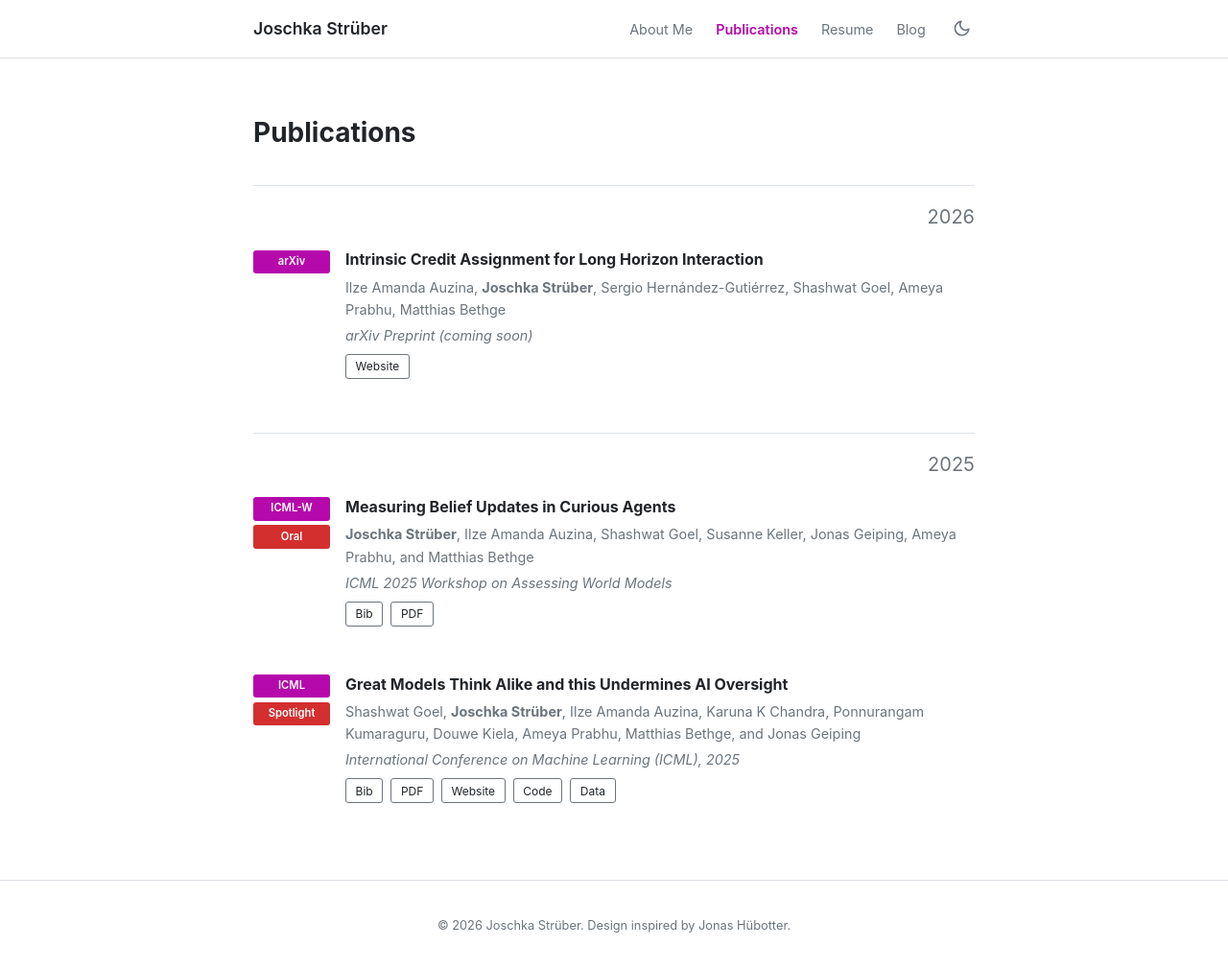
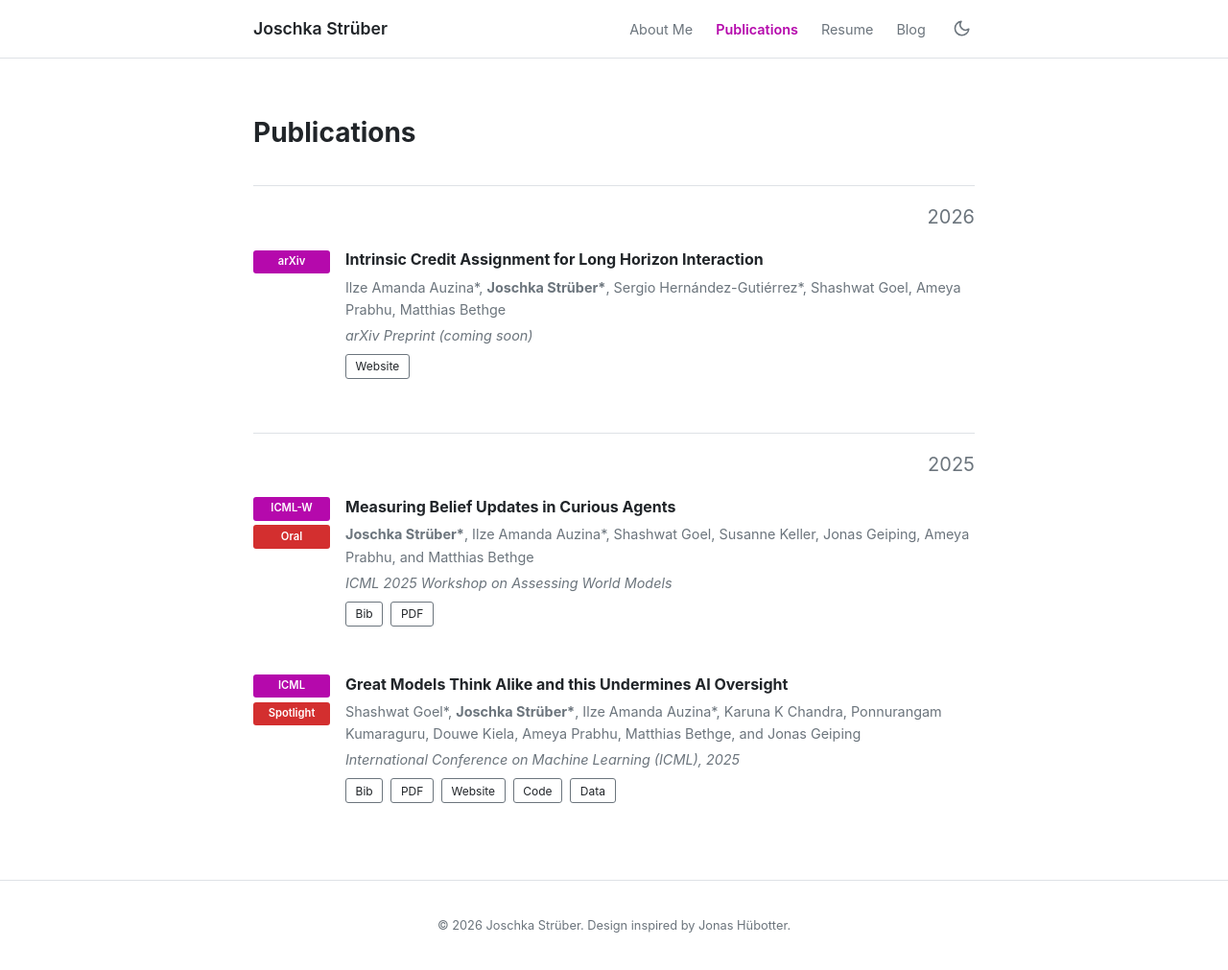
Before and after one commit to JoschkaStrueber/JoschkaStrueber.github.io, a Jekyll site: the page built from papers.md, in a window 1280 px wide and 1012 px high. Shown: the whole window at 96% size. Built offline with Jekyll 4.4.1, drawn with Linux system fonts in a browser that asks for light colours.

```diff
--- a/_data/publications.yml
+++ b/_data/publications.yml
@@ -1,7 +1,7 @@
 - year: 2026
   papers:
     - title: "Intrinsic Credit Assignment for Long Horizon Interaction"
-      authors: "Ilze Amanda Auzina, <strong>Joschka Str&uuml;ber</strong>, Sergio Hern&aacute;ndez-Guti&eacute;rrez, Shashwat Goel, Ameya Prabhu, Matthias Bethge"
+      authors: "Ilze Amanda Auzina*, <strong>Joschka Str&uuml;ber*</strong>, Sergio Hern&aacute;ndez-Guti&eacute;rrez*, Shashwat Goel, Ameya Prabhu, Matthias Bethge"
       venue: "arXiv Preprint (coming soon)"
       venue_short: "arXiv"
       links:
@@ -10,7 +10,7 @@
 - year: 2025
   papers:
     - title: "Measuring Belief Updates in Curious Agents"
-      authors: "<strong>Joschka Str&uuml;ber</strong>, Ilze Amanda Auzina, Shashwat Goel, Susanne Keller, Jonas Geiping, Ameya Prabhu, and Matthias Bethge"
+      authors: "<strong>Joschka Str&uuml;ber*</strong>, Ilze Amanda Auzina*, Shashwat Goel, Susanne Keller, Jonas Geiping, Ameya Prabhu, and Matthias Bethge"
       venue: "ICML 2025 Workshop on Assessing World Models"
       venue_short: "ICML-W"
       highlight: "Oral"
@@ -26,7 +26,7 @@
         }
 
     - title: "Great Models Think Alike and this Undermines AI Oversight"
-      authors: "Shashwat Goel, <strong>Joschka Str&uuml;ber</strong>, Ilze Amanda Auzina, Karuna K Chandra, Ponnurangam Kumaraguru, Douwe Kiela, Ameya Prabhu, Matthias Bethge, and Jonas Geiping"
+      authors: "Shashwat Goel*, <strong>Joschka Str&uuml;ber*</strong>, Ilze Amanda Auzina*, Karuna K Chandra, Ponnurangam Kumaraguru, Douwe Kiela, Ameya Prabhu, Matthias Bethge, and Jonas Geiping"
       venue: "International Conference on Machine Learning (ICML), 2025"
       venue_short: "ICML"
       highlight: "Spotlight"
```
